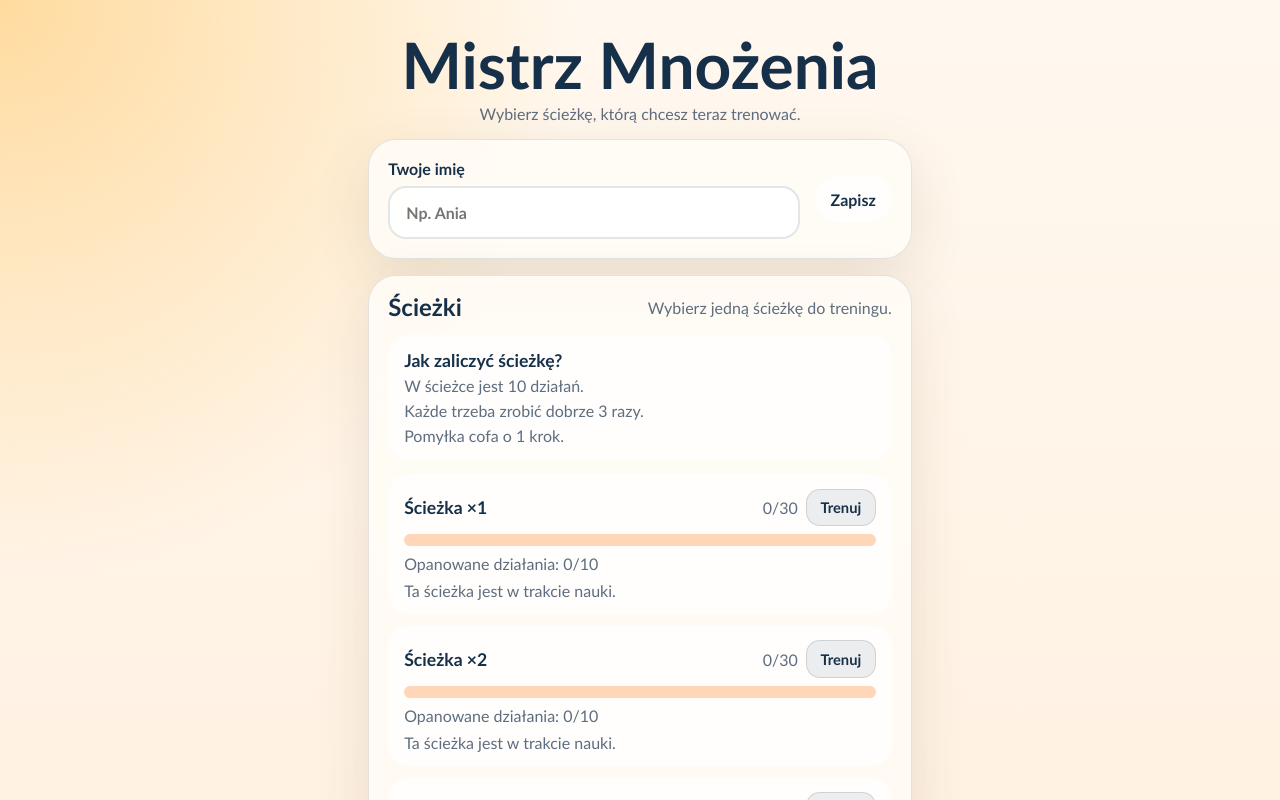
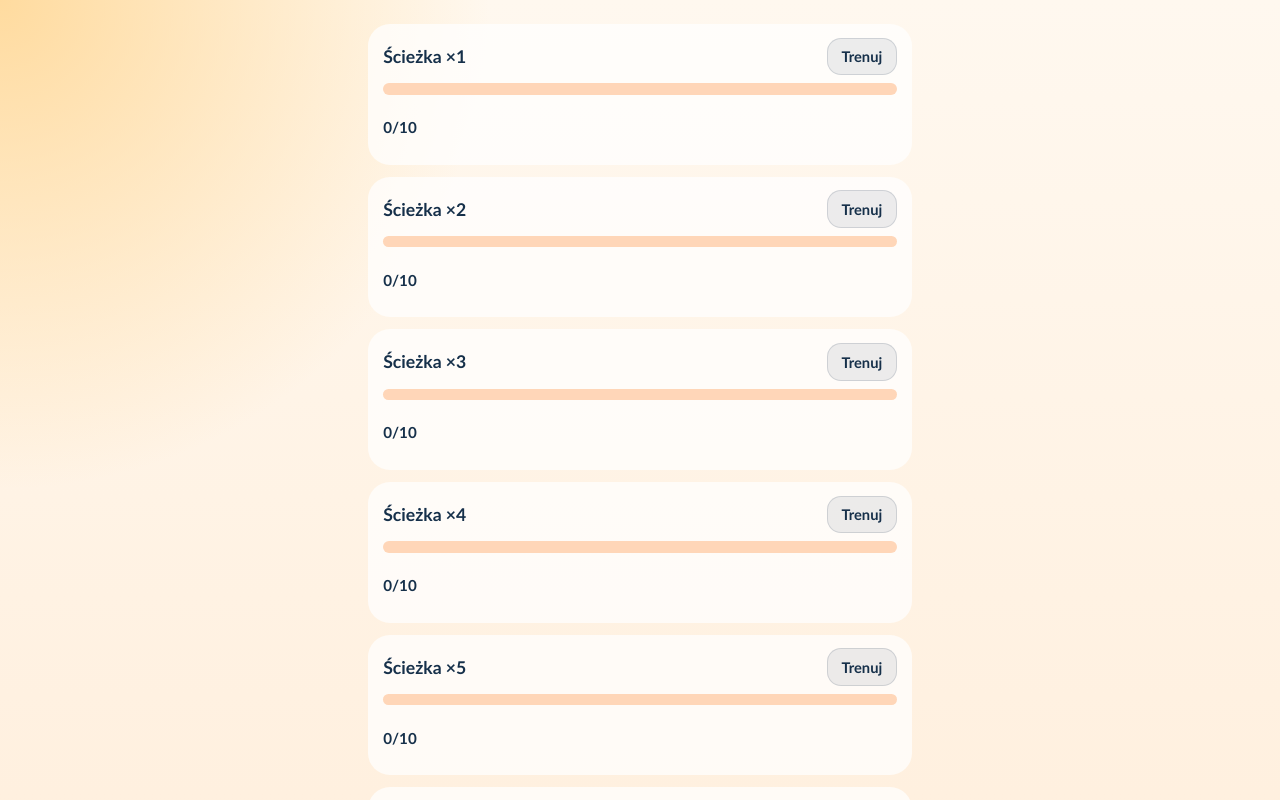
Before and after one commit to tmdoit/multiply-champion, a React (Vite) app: page / in a window 1280 px wide. Shown: the top 800 px of the page. Built offline with nearby package versions, Linux system fonts and the light colour scheme.

Commit message:
Simplify path list and last-round progress

```diff
--- a/src/App.tsx
+++ b/src/App.tsx
@@ -1,26 +1,20 @@
 import { useEffect, useMemo, useRef, useState } from "react";
 import { APP_CONFIG } from "./constants";
-import { loadChildName, loadProgress, saveChildName, saveProgress } from "./storage";
-import type { FactProgress, GameState, RunResult, Screen } from "./types";
-import { buildSessionQueue, describeStep, formatMs, getAllPathSummaries, getFactStep, getPathSummary, updateFactStep } from "./utils";
+import { loadProgress, saveProgress } from "./storage";
+import type { GameState, PathProgress, RunResult, Screen } from "./types";
+import { buildSessionQueue, formatMs, getAllPathSummaries } from "./utils";
 import "./styles.css";
 
 export default function App() {
   const [screen, setScreen] = useState<Screen>("home");
-  const [childName, setChildName] = useState(() => loadChildName());
-  const [nameDraft, setNameDraft] = useState(() => loadChildName());
-  const [isEditingName, setIsEditingName] = useState(() => loadChildName().trim().length === 0);
-  const [progress, setProgress] = useState<FactProgress>(() => loadProgress());
+  const [progress, setProgress] = useState<PathProgress>(() => loadProgress());
   const [game, setGame] = useState<GameState | null>(null);
   const [lastResult, setLastResult] = useState<RunResult | null>(null);
-  const [popupMessage, setPopupMessage] = useState<string | null>(null);
   const timerRef = useRef<number | null>(null);
   const gameRef = useRef<GameState | null>(null);
-  const progressRef = useRef(progress);
 
   useEffect(() => {
     saveProgress(progress);
-    progressRef.current = progress;
   }, [progress]);
 
   useEffect(() => {
@@ -78,7 +72,7 @@ export default function App() {
       const nextQueue = current.pendingQueue ?? current.queue;
       const nextIndex = current.pendingIndex ?? current.currentIndex;
       if (nextIndex >= nextQueue.length) {
-        finishRun(current.pathMultiplier);
+        finishRun(current.pathMultiplier, current.solvedCount);
         return;
       }
       setGame({
@@ -101,23 +95,11 @@ export default function App() {
 
   const pathSummaries = useMemo(() => getAllPathSummaries(progress), [progress]);
   const currentTask = game ? game.queue[game.currentIndex] : null;
-  const currentTaskStep = currentTask ? getFactStep(progress, currentTask.key) : 0;
-
-  function handleSaveName(): void {
-    const trimmed = nameDraft.trim().slice(0, 20);
-    setChildName(trimmed);
-    saveChildName(trimmed);
-    setIsEditingName(trimmed.length === 0);
-    if (!trimmed) {
-      setPopupMessage("Możesz wpisać imię później.");
-    }
-  }
 
   function startRun(multiplier: number): void {
-    const queue = buildSessionQueue(progressRef.current, multiplier);
     setGame({
       pathMultiplier: multiplier,
-      queue,
+      queue: buildSessionQueue(multiplier),
       currentIndex: 0,
       input: "",
       feedback: null,
@@ -171,14 +153,10 @@ export default function App() {
     if (!current) {
       return;
     }
-    const task = current.queue[current.currentIndex];
-    const nextProgress = updateFactStep(progressRef.current, task.key, 1);
-    progressRef.current = nextProgress;
-    setProgress(nextProgress);
-
+    const nextSolvedCount = current.solvedCount + 1;
     const nextIndex = current.currentIndex + 1;
     if (nextIndex >= current.queue.length) {
-      finishRun(current.pathMultiplier);
+      finishRun(current.pathMultiplier, nextSolvedCount);
       return;
     }
 
@@ -188,7 +166,7 @@ export default function App() {
       input: "",
       feedback: {
         type: "correct",
-        text: getFactStep(nextProgress, task.key) >= APP_CONFIG.stepsPerFact ? "Opanowane!" : "Dobrze!"
+        text: "Dobrze!"
       },
       waitingForNext: false,
       pendingQueue: null,
@@ -196,7 +174,7 @@ export default function App() {
       feedbackDelayMs: APP_CONFIG.successFlashMs,
       taskStartedAt: Date.now(),
       remainingMs: APP_CONFIG.timerSecondsPerTask * 1000,
-      solvedCount: current.solvedCount + 1
+      solvedCount: nextSolvedCount
     });
   }
 
@@ -205,10 +183,6 @@ export default function App() {
     if (!current) {
       return;
     }
-    const task = current.queue[current.currentIndex];
-    const nextProgress = updateFactStep(progressRef.current, task.key, -1);
-    progressRef.current = nextProgress;
-    setProgress(nextProgress);
 
     setGame({
       ...current,
@@ -226,18 +200,18 @@ export default function App() {
     });
   }
 
-  function finishRun(pathMultiplier: number): void {
-    const summary = getPathSummary(progressRef.current, pathMultiplier);
+  function finishRun(pathMultiplier: number, score: number): void {
+    setProgress((current) => ({
+      ...current,
+      [pathMultiplier]: score
+    }));
 
     setLastResult({
-      childName: childName.trim() || null,
       pathMultiplier,
-      completedPath: summary.completed,
+      completedPath: score >= APP_CONFIG.factsPerPath,
       totalTimeMs: Date.now() - (gameRef.current?.startedAt ?? Date.now()),
-      steps: summary.steps,
-      totalSteps: summary.totalSteps,
-      masteredFacts: summary.masteredFacts,
-      totalFacts: summary.totalFacts
+      score,
+      totalTasks: APP_CONFIG.factsPerPath
     });
 
     setGame(null);
@@ -246,97 +220,24 @@ export default function App() {
 
   function renderHome(): JSX.Element {
     return (
-      <section className="screen homeScreen">
-        <div className="hero">
-          <h1 className="heroTitle">Mistrz Mnożenia</h1>
-          <p className="subtitle heroDescription">Wybierz ścieżkę, którą chcesz teraz trenować.</p>
-        </div>
-
-        <div className="card compactCard nameCard">
-          {childName && !isEditingName ? (
-            <div className="savedNameRow">
-              <div className="savedNameCopy">
-                <p className="rank">Twoje imię</p>
-                <p className="savedNameValue">{childName}</p>
-              </div>
-              <button
-                className="ghostButton small iconButton"
-                onClick={() => {
-                  setNameDraft(childName);
-                  setIsEditingName(true);
-                }}
-                aria-label="Edytuj imię"
-              >
-                ✎
-              </button>
-            </div>
-          ) : (
-            <div className="nameEditRow">
-              <label className="field nameField">
-                <span>Twoje imię</span>
-                <input
-                  value={nameDraft}
-                  onChange={(event) => setNameDraft(event.target.value.slice(0, 20))}
-                  placeholder="Np. Ania"
-                />
-              </label>
-              <div className="nameActions">
-                <button className="ghostButton small" onClick={handleSaveName}>
-                  Zapisz
-                </button>
-                {childName ? (
-                  <button
-                    className="ghostButton small"
-                    onClick={() => {
-                      setNameDraft(childName);
-                      setIsEditingName(false);
-                    }}
-                  >
-                    Anuluj
-                  </button>
-                ) : null}
-              </div>
-            </div>
-          )}
-        </div>
-
-        <div className="card stack">
-          <div className="sectionTitleRow">
-            <h2>Ścieżki</h2>
-            <p className="statusLine">Wybierz jedną ścieżkę do treningu.</p>
-          </div>
-          <div className="rulesCard">
-            <p className="name">Jak zaliczyć ścieżkę?</p>
-            <p className="statusLine">W ścieżce jest 10 działań.</p>
-            <p className="statusLine">Każde trzeba zrobić dobrze 3 razy.</p>
-            <p className="statusLine">Pomyłka cofa o 1 krok.</p>
-          </div>
-          <div className="pathList">
+      <section className="screen homeScreen compactHomeScreen">
+        <div className="pathList onlyPathsList">
           {pathSummaries.map((path) => (
-              <article key={path.multiplier} className={`pathRow ${path.completed ? "completed" : ""}`}>
+            <article key={path.multiplier} className={`pathRow pathTone-${path.tone}`}>
               <div className="pathContent">
-                  <div className="sectionTitleRow pathRowHeader">
+                <div className="pathHeaderSimple">
                   <p className="name">Ścieżka {path.label}</p>
-                    <div className="pathHeaderMeta">
-                      <p className="rank">{path.steps}/{path.totalSteps}</p>
                   <button className="trainButton" onClick={() => startRun(path.multiplier)}>
                     Trenuj
                   </button>
                 </div>
+                <div className="progressBar miniBar" aria-hidden="true">
+                  <span className={`progressFill tone-${path.tone}`} style={{ width: `${Math.round((path.score / path.totalTasks) * 100)}%` }} />
                 </div>
-                  <div className="progressBar miniBar" aria-hidden="true">
-                    <span className="progressFill" style={{ width: `${Math.round((path.steps / path.totalSteps) * 100)}%` }} />
-                  </div>
-                  <p className="rank">Opanowane działania: {path.masteredFacts}/{path.totalFacts}</p>
-                  <p className="rank">
-                    {path.completed
-                      ? "Ta ścieżka jest opanowana. Możesz ćwiczyć ją dalej."
-                      : "Ta ścieżka jest w trakcie nauki."}
-                  </p>
+                <p className="rank pathScoreText">{path.score}/{path.totalTasks}</p>
               </div>
             </article>
           ))}
-          </div>
         </div>
       </section>
     );
@@ -366,15 +267,6 @@ export default function App() {
             <div className="hudMetric timerMetric">
               <span className="hudLabel">Czas</span>
               <strong>{Math.ceil(game.remainingMs / 1000)}s</strong>
-            </div>
-          </div>
-          <div className="hudStatusRow">
-            <span className={`phasePill ${currentTask.phase === "review" ? "reviewPill" : "freshPill"}`}>
-              {currentTask.phase === "review" ? "Powtórka" : "Nowe"}
-            </span>
-            <div className="hudStateText">
-              <span>Stan: {currentTaskStep}/3</span>
-              <span>{describeStep(currentTaskStep)}</span>
             </div>
           </div>
         </div>
@@ -433,21 +325,13 @@ export default function App() {
             <span>⭐</span>
           </div>
           <p className="eyebrow">Podsumowanie</p>
-          <h2>
-            {lastResult.completedPath
-              ? `Brawo! Ścieżka ×${lastResult.pathMultiplier} ukończona!`
-              : `Dobra robota${lastResult.childName ? `, ${lastResult.childName}` : ""}!`}
-          </h2>
-          <p className="subtitle">Czas tej rundy: <strong>{formatMs(lastResult.totalTimeMs)}</strong></p>
+          <h2>{lastResult.completedPath ? `Brawo! Ścieżka ×${lastResult.pathMultiplier} ukończona!` : "Dobra robota!"}</h2>
+          <p className="subtitle">
+            Czas tej rundy: <strong>{formatMs(lastResult.totalTimeMs)}</strong>
+          </p>
           <div className="focusSummary">
-            <p className="bigProgress">×{lastResult.pathMultiplier} • {lastResult.steps}/{lastResult.totalSteps}</p>
-            <p className="statusLine">Opanowane {lastResult.masteredFacts} z {lastResult.totalFacts} działań</p>
+            <p className="bigProgress">{lastResult.score}/{lastResult.totalTasks}</p>
           </div>
-          <p className="pathHelp">
-            {lastResult.completedPath
-              ? "Możesz ćwiczyć tę ścieżkę dalej albo wybrać inną."
-              : "Wróć do tej ścieżki albo wybierz inną do treningu."}
-          </p>
           <button className="primaryButton" onClick={() => setScreen("home")}>
             Wróć do menu
           </button>
@@ -456,21 +340,5 @@ export default function App() {
     );
   }
 
-  return (
-    <main className="appShell">
-      {screen === "home" && renderHome()}
-      {screen === "game" && renderGame()}
-      {screen === "results" && renderResults()}
-      {popupMessage ? (
-        <div className="popupOverlay" role="dialog" aria-modal="true">
-          <div className="popupCard">
-            <p className="popupMessage">{popupMessage}</p>
-            <button className="primaryButton" onClick={() => setPopupMessage(null)}>
-              OK
-            </button>
-          </div>
-        </div>
-      ) : null}
-    </main>
-  );
+  return <main className="appShell">{screen === "home" ? renderHome() : screen === "game" ? renderGame() : renderResults()}</main>;
 }
--- a/src/constants.ts
+++ b/src/constants.ts
@@ -3,12 +3,9 @@ export const APP_CONFIG = {
   feedbackPauseMs: 1800,
   successFlashMs: 500,
   pathCount: 10,
-  factsPerPath: 10,
-  stepsPerFact: 3,
-  pathTotalSteps: 30
+  factsPerPath: 10
 } as const;
 
 export const STORAGE_KEYS = {
-  childName: "multiply.localChildName",
   progress: "multiply.localProgress"
 } as const;
--- a/src/storage.ts
+++ b/src/storage.ts
@@ -1,5 +1,5 @@
-import { STORAGE_KEYS } from "./constants";
-import type { FactProgress } from "./types";
+import { APP_CONFIG, STORAGE_KEYS } from "./constants";
+import type { PathProgress } from "./types";
 
 function readJson<T>(key: string, fallback: T): T {
   try {
@@ -14,18 +14,15 @@ function writeJson<T>(key: string, value: T): void {
   localStorage.setItem(key, JSON.stringify(value));
 }
 
-export function loadChildName(): string {
-  return readJson<string>(STORAGE_KEYS.childName, "");
+export function loadProgress(): PathProgress {
+  const stored = readJson<Record<string, number>>(STORAGE_KEYS.progress, {});
+  const next: PathProgress = {};
+  for (let multiplier = 1; multiplier <= APP_CONFIG.pathCount; multiplier += 1) {
+    next[multiplier] = Math.max(0, Math.min(APP_CONFIG.factsPerPath, stored[String(multiplier)] ?? 0));
+  }
+  return next;
 }
 
-export function saveChildName(name: string): void {
-  writeJson(STORAGE_KEYS.childName, name);
-}
-
-export function loadProgress(): FactProgress {
-  return readJson<FactProgress>(STORAGE_KEYS.progress, {});
-}
-
-export function saveProgress(progress: FactProgress): void {
+export function saveProgress(progress: PathProgress): void {
   writeJson(STORAGE_KEYS.progress, progress);
 }
--- a/src/styles.css
+++ b/src/styles.css
@@ -95,30 +95,6 @@ input {
   min-height: 2.45rem;
 }
 
-.hero {
-  text-align: center;
-  display: grid;
-  gap: 0.35rem;
-}
-
-.heroTitle,
-.card h2 {
-  margin: 0;
-  line-height: 1.04;
-}
-
-.heroTitle {
-  font-size: clamp(2.6rem, 8vw, 4rem);
-}
-
-.heroDescription,
-.subtitle,
-.statusLine,
-.rank,
-.pathHelp {
-  margin: 0;
-  color: var(--soft-text);
-}
 
 .eyebrow {
   margin: 0;
@@ -173,11 +149,6 @@ input {
   flex-wrap: wrap;
 }
 
-.buttonGrid {
-  display: grid;
-  gap: 0.75rem;
-  grid-template-columns: repeat(2, minmax(0, 1fr));
-}
 
 .primaryButton,
 .ghostButton,
@@ -225,64 +196,43 @@ input {
   background: rgba(22, 48, 74, 0.12);
 }
 
+.compactHomeScreen {
+  padding-top: 0.5rem;
+}
+
+.onlyPathsList {
+  gap: 0.6rem;
+}
+
+.pathHeaderSimple {
+  display: flex;
+  justify-content: space-between;
+  align-items: center;
+  gap: 0.75rem;
+}
+
+.pathScoreText {
+  font-size: 0.95rem;
+  font-weight: 900;
+}
+
+.tone-low {
+  background: linear-gradient(90deg, #ef6d68 0%, #d65252 100%);
+}
+
+.tone-mid {
+  background: linear-gradient(90deg, #f3bf4d 0%, #e5a12e 100%);
+}
+
+.tone-high {
+  background: linear-gradient(90deg, #54c98d 0%, #1f9d68 100%);
+}
+
 .large {
   min-height: 3.75rem;
   font-size: 1.18rem;
 }
 
-.nameCard {
-  display: block;
-}
-
-.savedNameRow {
-  display: flex;
-  justify-content: space-between;
-  align-items: center;
-  gap: 0.9rem;
-}
-
-.savedNameCopy {
-  display: grid;
-  gap: 0.2rem;
-}
-
-.nameEditRow {
-  display: grid;
-  grid-template-columns: minmax(0, 1fr) auto;
-  gap: 0.9rem;
-  align-items: center;
-}
-
-.nameField {
-  margin: 0;
-}
-
-.nameActions {
-  display: inline-flex;
-  gap: 0.5rem;
-  flex-wrap: wrap;
-  justify-content: flex-end;
-}
-
-.savedNameValue {
-  margin: 0;
-  font-size: 1.35rem;
-  font-weight: 900;
-  color: #16304a;
-}
-
-.iconButton {
-  min-width: 3rem;
-  padding: 0 0.9rem;
-}
-
-.rulesCard {
-  display: grid;
-  gap: 0.35rem;
-  padding: 0.95rem 1rem;
-  border-radius: 22px;
-  background: rgba(255, 255, 255, 0.72);
-}
 
 .bigProgress {
   margin: 0;
@@ -343,8 +293,8 @@ input {
 
 .pathRow {
   display: grid;
-  gap: 0.85rem;
-  padding: 0.9rem 1rem;
+  gap: 0.55rem;
+  padding: 0.85rem 0.95rem;
   border-radius: 22px;
   background: rgba(255, 255, 255, 0.74);
 }
@@ -381,25 +331,7 @@ input {
   align-items: center;
 }
 
-.pathHeaderMeta {
-  display: inline-flex;
-  align-items: center;
-  gap: 0.5rem;
-  flex-wrap: wrap;
-  justify-content: flex-end;
-}
 
-.activePathBadge {
-  display: inline-flex;
-  align-items: center;
-  min-height: 1.9rem;
-  padding: 0 0.7rem;
-  border-radius: 999px;
-  background: rgba(255, 138, 91, 0.16);
-  color: var(--accent-dark);
-  font-size: 0.78rem;
-  font-weight: 900;
-}
 
 .name {
   margin: 0;
@@ -522,10 +454,6 @@ input {
   color: var(--danger);
 }
 
-.feedback.neutral {
-  background: rgba(22, 48, 74, 0.08);
-  color: var(--soft-text);
-}
 
 .keypad {
   display: grid;
@@ -616,19 +544,8 @@ input {
     flex-direction: column;
   }
 
-  .savedNameRow,
-  .focusHeaderRow,
   .progressSummaryRow {
     align-items: center;
-  }
-
-  .nameEditRow {
-    grid-template-columns: minmax(0, 1fr) auto;
-    align-items: center;
-  }
-
-  .nameActions {
-    justify-content: flex-end;
   }
 
   .compactHudCard {
--- a/src/utils.ts
+++ b/src/utils.ts
@@ -1,5 +1,5 @@
 import { APP_CONFIG } from "./constants";
-import type { FactKey, FactProgress, PathSummary, SessionTask } from "./types";
+import type { FactKey, PathProgress, PathSummary, ProgressTone, SessionTask } from "./types";
 
 export function clamp(value: number, min: number, max: number): number {
   return Math.min(max, Math.max(min, value));
@@ -18,80 +18,44 @@ export function formatMs(ms: number): string {
   return `${minutes}:${String(seconds).padStart(2, "0")}.${String(centiseconds).padStart(2, "0")}`;
 }
 
-export function getFactStep(progress: FactProgress, factKey: FactKey): number {
-  return clamp(progress[factKey] ?? 0, 0, APP_CONFIG.stepsPerFact);
+export function getProgressTone(score: number): ProgressTone {
+  if (score <= 3) {
+    return "low";
+  }
+  if (score <= 7) {
+    return "mid";
+  }
+  return "high";
 }
 
-export function updateFactStep(progress: FactProgress, factKey: FactKey, delta: number): FactProgress {
-  const nextStep = clamp(getFactStep(progress, factKey) + delta, 0, APP_CONFIG.stepsPerFact);
+export function getPathSummary(progress: PathProgress, multiplier: number): PathSummary {
+  const score = clamp(progress[multiplier] ?? 0, 0, APP_CONFIG.factsPerPath);
   return {
-    ...progress,
-    [factKey]: nextStep
+    multiplier,
+    label: `×${multiplier}`,
+    score,
+    totalTasks: APP_CONFIG.factsPerPath,
+    completed: score >= APP_CONFIG.factsPerPath,
+    tone: getProgressTone(score)
   };
 }
 
-export function getPathSummary(progress: FactProgress, multiplier: number): PathSummary {
-  let steps = 0;
-  let masteredFacts = 0;
-
-  for (let right = 1; right <= APP_CONFIG.factsPerPath; right += 1) {
-    const step = getFactStep(progress, createFactKey(multiplier, right));
-    steps += step;
-    if (step >= APP_CONFIG.stepsPerFact) {
-      masteredFacts += 1;
-    }
-  }
-
-  return {
-    multiplier,
-    label: `×${multiplier}`,
-    steps,
-    totalSteps: APP_CONFIG.pathTotalSteps,
-    masteredFacts,
-    totalFacts: APP_CONFIG.factsPerPath,
-    completed: steps >= APP_CONFIG.pathTotalSteps
-  };
-}
-
-export function getAllPathSummaries(progress: FactProgress): PathSummary[] {
+export function getAllPathSummaries(progress: PathProgress): PathSummary[] {
   return Array.from({ length: APP_CONFIG.pathCount }, (_, index) => getPathSummary(progress, index + 1));
 }
 
-export function buildSessionQueue(progress: FactProgress, multiplier: number): SessionTask[] {
-  const review: SessionTask[] = [];
-  const fresh: SessionTask[] = [];
-
-  for (let right = 1; right <= APP_CONFIG.factsPerPath; right += 1) {
-    const step = getFactStep(progress, createFactKey(multiplier, right));
-    const task: SessionTask = {
+export function buildSessionQueue(multiplier: number): SessionTask[] {
+  const tasks = Array.from({ length: APP_CONFIG.factsPerPath }, (_, index) => {
+    const right = index + 1;
+    return {
       left: multiplier,
       right,
       answer: multiplier * right,
-      key: createFactKey(multiplier, right),
-      phase: step === 0 ? "new" : "review",
-      stepBefore: step
-    };
-    if (step === 0) {
-      fresh.push(task);
-    } else {
-      review.push(task);
-    }
-  }
+      key: createFactKey(multiplier, right)
+    } satisfies SessionTask;
+  });
 
-  return [...shuffle(review), ...shuffle(fresh)];
-}
-
-export function describeStep(step: number): string {
-  if (step <= 0) {
-    return "nie ruszona";
-  }
-  if (step === 1) {
-    return "zaczynam umieć";
-  }
-  if (step === 2) {
-    return "prawie umiem";
-  }
-  return "opanowana";
+  return shuffle(tasks);
 }
 
 function shuffle<T>(items: T[]): T[] {
```
Also changed, not shown: src/types.ts (+7 -13 lines). Lines whose indentation alone changed are shown as unchanged.
